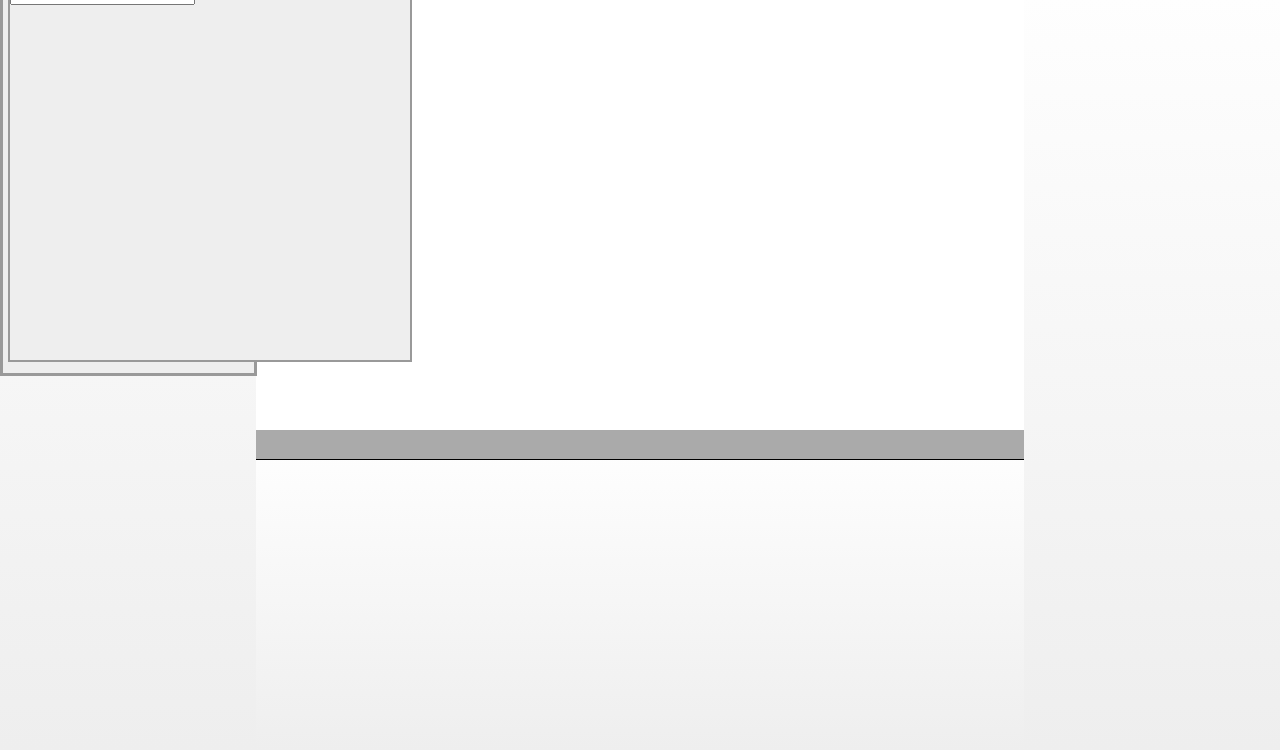
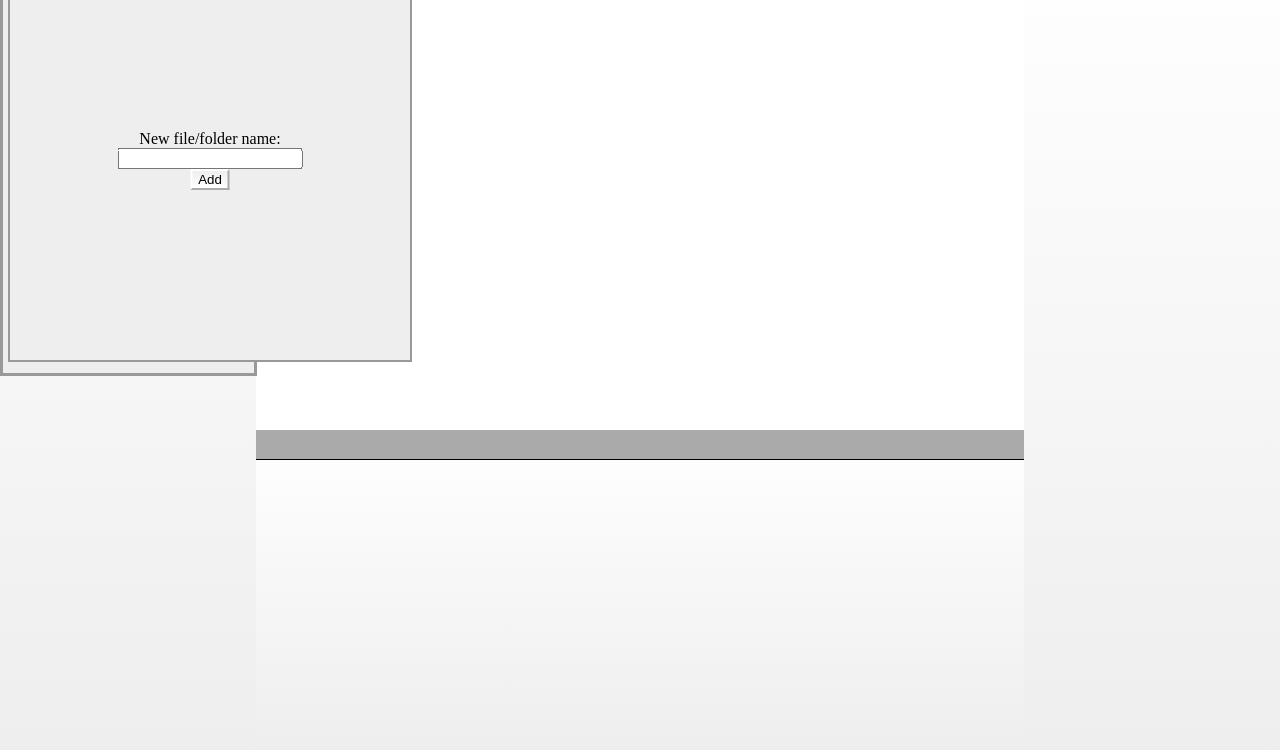
Before and after one commit to FilaGM/GameEngine, a plain HTML site: page GameEngine.html in a window 1280 px wide. Shown: the part 50-800 px from the top of the page. Drawn offline with Linux system fonts and the light colour scheme.

Commit message:
new windowForm system

```diff
--- a/src/scripts/prefabs.js
+++ b/src/scripts/prefabs.js
@@ -4,11 +4,33 @@ var premadeWindowObjects = {
         icon_dir:"images/icons/add_menu_icon.ico",
         width:400,
         height:400,
+        center:true,
+        center_elements:true,
         content:[
+            {
+                tag:"label",
+                content:"New file/folder name:"
+            },
+            {
+                tag:"br"
+            },
             {
                 tag:"input",
                 type:"text",
                 name:"name"
+            },
+            {
+                tag:"br"
+            },
+            {
+                tag:"button",
+                content:"Add",
+                name:"add",
+                onclick:"a",
+            },
+            {
+                tag:"script",
+                content:""
             }
         ]
     }
--- a/src/scripts/setup.js
+++ b/src/scripts/setup.js
@@ -31,11 +31,35 @@ function AddWindow(windowObject){
     content += "<img src='"+windowObject.icon_dir+"' style='width:24px;height:24px;'>"
     content += "</div>"
     content += "</div>"
-    content += "<div id='"+windowObject.id+"_body' class='static_window_body'>"
+    content += "<div id='"+windowObject.id+"_body' class='"
+    if(windowObject.center == true){
+        content += "center"
+    }
+    content += "'>"
+    if(windowObject.center_elements == true){
+        content += "<div><center>"
+    }
     for(var i = 0;i < windowObject.content.length;i++){
         if(windowObject.content[i].tag == "input"){
             content += "<input name='"+windowObject.content[i].name+"' type='"+windowObject.content[i].type+"'>"
         }
+        if(windowObject.content[i].tag == "button"){
+            content += "<button name='"+windowObject.content[i].name+"' onclick='"+windowObject.content[i].onclick+"'>"
+            content += windowObject.content[i].content
+            content += "</button>"
+        }
+        if(windowObject.content[i].tag == "script"){
+            content += "<script>"+windowObject.content[i].content+"</script>"
+        }
+        if(windowObject.content[i].tag == "br"){
+            content += "<br>"
+        }
+        if(windowObject.content[i].tag == "label"){
+            content += "<label>"+windowObject.content[i].content+"</label>"
+        }
+    }
+    if(windowObject.center_elements == true){
+        content += "</center></div>"
     }
     content +="</div>"
     windowSlot.innerHTML += content;
--- a/src/styles/style.css
+++ b/src/styles/style.css
@@ -15,3 +15,11 @@ body{
         -webkit-user-select: none;
         -o-user-select: none;
 }
+.center{
+  margin: 0;
+  position: absolute;
+  top: 50%;
+  left: 50%;
+  -ms-transform: translate(-50%, -50%);
+  transform: translate(-50%, -50%);
+}
```
